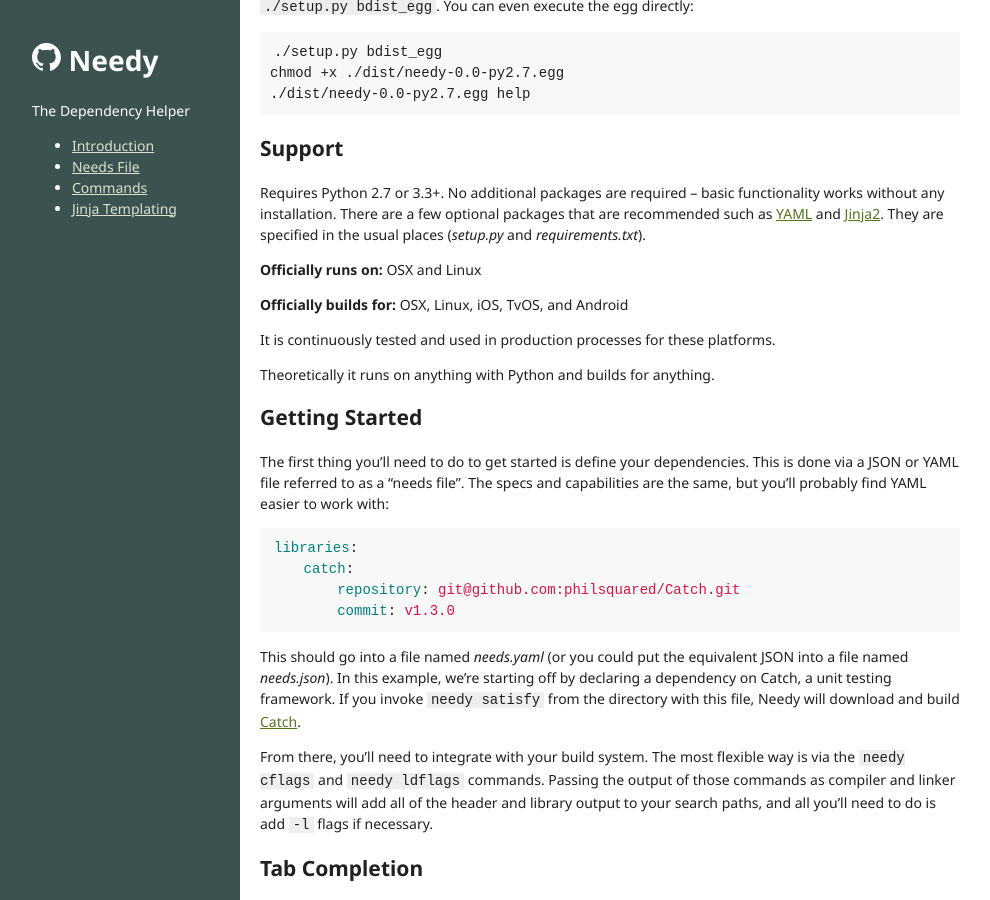
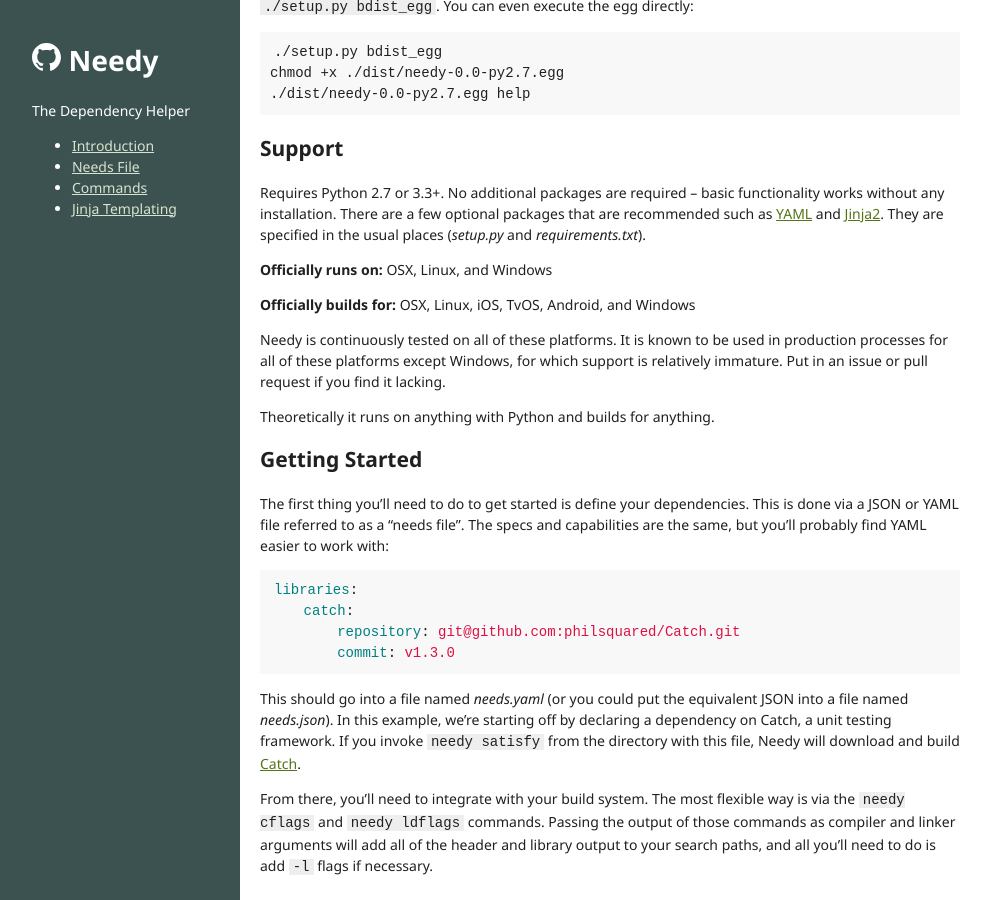
Before and after one commit to ccbrown/needy, a Jekyll site: the page built from index.md, in a window 1280 px wide and 900 px high, scrolled down 335 px. Shown: the whole window, without its empty margins (144-1134 px from the left). Built offline with Jekyll 4.4.1, drawn with Linux system fonts in a browser that asks for light colours.

Commit message:
update documentation for msbuild / windows

```diff
--- a/index.md
+++ b/index.md
@@ -22,11 +22,11 @@
 
 Requires Python 2.7 or 3.3+. No additional packages are required – basic functionality works without any installation. There are a few optional packages that are recommended such as [YAML](http://pyyaml.org/wiki/PyYAML) and [Jinja2](http://jinja.pocoo.org). They are specified in the usual places (*setup.py* and *requirements.txt*).
 
-**Officially runs on:** OSX and Linux
+**Officially runs on:** OSX, Linux, and Windows
 
-**Officially builds for:** OSX, Linux, iOS, TvOS, and Android
+**Officially builds for:** OSX, Linux, iOS, TvOS, Android, and Windows
 
-It is continuously tested and used in production processes for these platforms.
+Needy is continuously tested on all of these platforms. It is known to be used in production processes for all of these platforms except Windows, for which support is relatively immature. Put in an issue or pull request if you find it lacking.
 
 Theoretically it runs on anything with Python and builds for anything.
 
```
Also changed, not shown: needs-file.md (+6 -0 lines).
